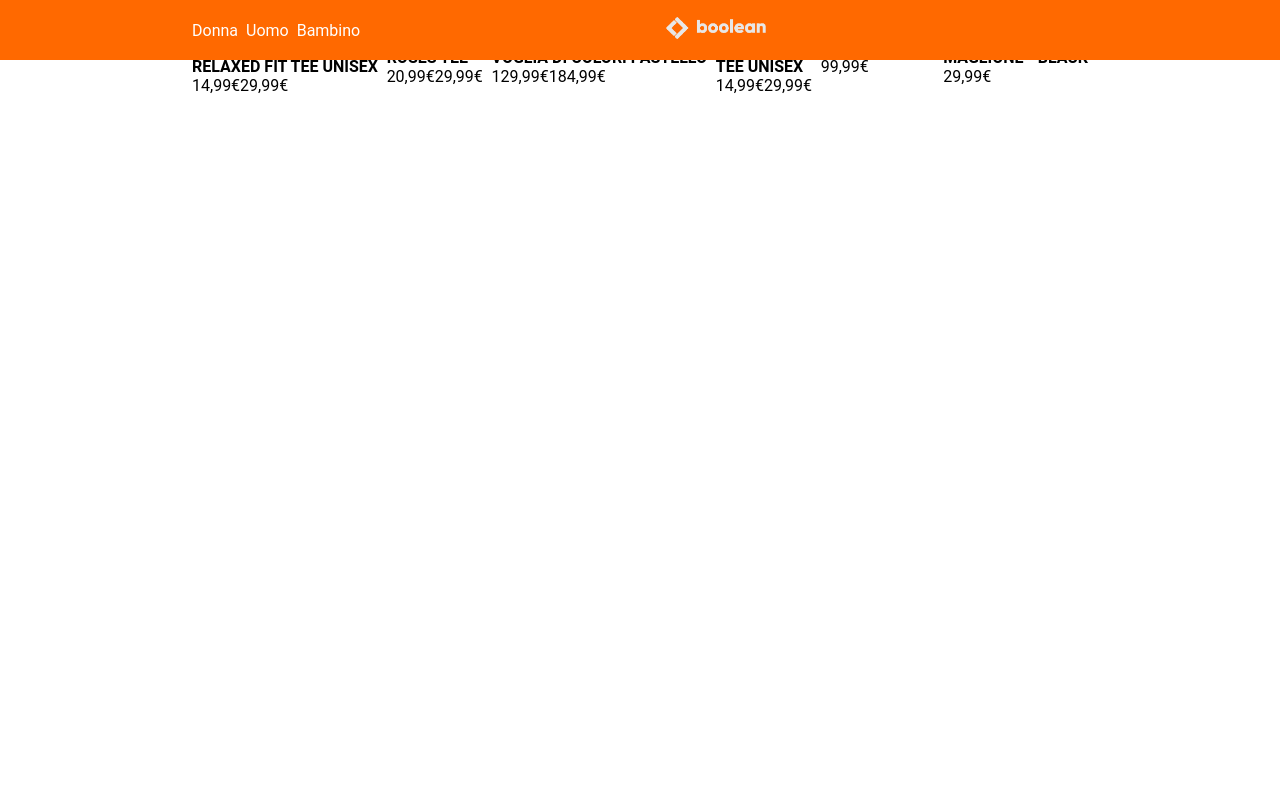
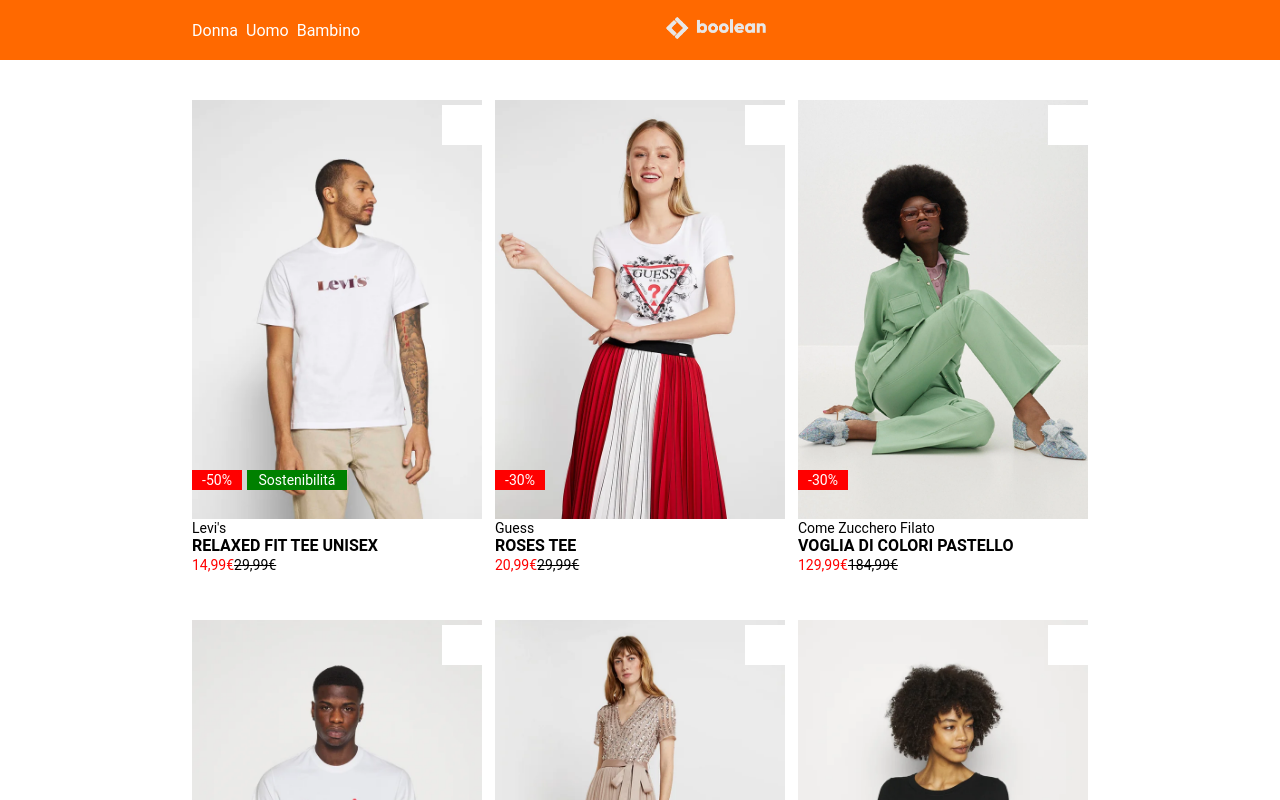
Before and after one commit to fraberret/vite-boolando, a Vue app: page / in a window 1280 px wide. Shown: the top 800 px of the page. Built offline with nearby package versions, Linux system fonts and the light colour scheme.

Commit message:
add scss in main

```diff
--- a/src/assets/scss/partials/_utility.scss
+++ b/src/assets/scss/partials/_utility.scss
@@ -1,3 +1,5 @@
+@use './variables' as *;
+
 .contenitor {
     width: 70%;
     margin: 0 auto;
@@ -14,6 +16,6 @@
 }
 
 a {
-    color: var(--zala-lighter);
+    color: $zala-lighter;
     text-decoration: none;
 }
--- a/src/assets/scss/style.scss
+++ b/src/assets/scss/style.scss
@@ -20,4 +20,142 @@
 
 }
 
-main {}
+main {
+    .main_contenitor {
+        flex-wrap: wrap;
+    }
+
+    .item {
+
+        width: 290px;
+        height: 420px;
+        position: relative;
+        background-size: contain;
+        margin-top: 100px;
+        background-repeat: no-repeat;
+    }
+
+    .red_square {
+        background-color: $zala-accent;
+        width: 50px;
+        height: 20px;
+        position: absolute;
+        left: 0;
+        bottom: 30px;
+        color: white;
+        font-size: 14px;
+        display: flex;
+        justify-content: center;
+        align-items: center;
+
+    }
+
+    .green_square {
+        background-color: $zala-sostenibility;
+        width: 100px;
+        height: 20px;
+        position: absolute;
+        bottom: 30px;
+        left: 55px;
+        color: white;
+        display: flex;
+        justify-content: center;
+        align-items: center;
+        font-size: 14px;
+
+    }
+
+    .heart_square {
+        width: 40px;
+        height: 40px;
+        background-color: white;
+        position: absolute;
+        right: 0;
+        top: 5px;
+        display: flex;
+        justify-content: center;
+        align-items: center;
+
+    }
+
+    :hover.heart_square {
+        color: $zala-accent;
+    }
+
+    .item_description {
+        position: absolute;
+        top: 100%;
+
+    }
+
+
+
+    .discount_price {
+        color: $zala-accent;
+    }
+
+    .real_price {
+        text-decoration: line-through;
+    }
+
+    .small {
+        font-size: 14px;
+    }
+
+    /* item image */
+    .levis_first {
+
+        background-image: url(/images/1.webp);
+    }
+
+    .guess {
+        background-image: url(/images/2.webp);
+    }
+
+
+    .third_item {
+        background-image: url(/images/3.webp);
+    }
+
+    .levis_forth {
+        background-image: url(/images/4.webp);
+    }
+
+    .long_dress {
+        background-image: url(/images/5.webp);
+    }
+
+    .last_item {
+        background-image: url(/images/6.webp);
+    }
+
+
+    /* hover img */
+    :hover.levis_first {
+        background-image: url(/images/1b.webp);
+    }
+
+    :hover.guess {
+        background-image: url(/images/2b.webp);
+    }
+
+    :hover.third_item {
+        background-image: url(/images/3b.webp);
+    }
+
+    :hover.levis_forth {
+        background-image: url(/images/4b.webp);
+    }
+
+    :hover.long_dress {
+        background-image: url(/images/5b.webp);
+    }
+
+    :hover.last_item {
+        background-image: url(/images/6b.webp);
+    }
+
+    .bottom-left {
+        left: 0;
+    }
+}
```
